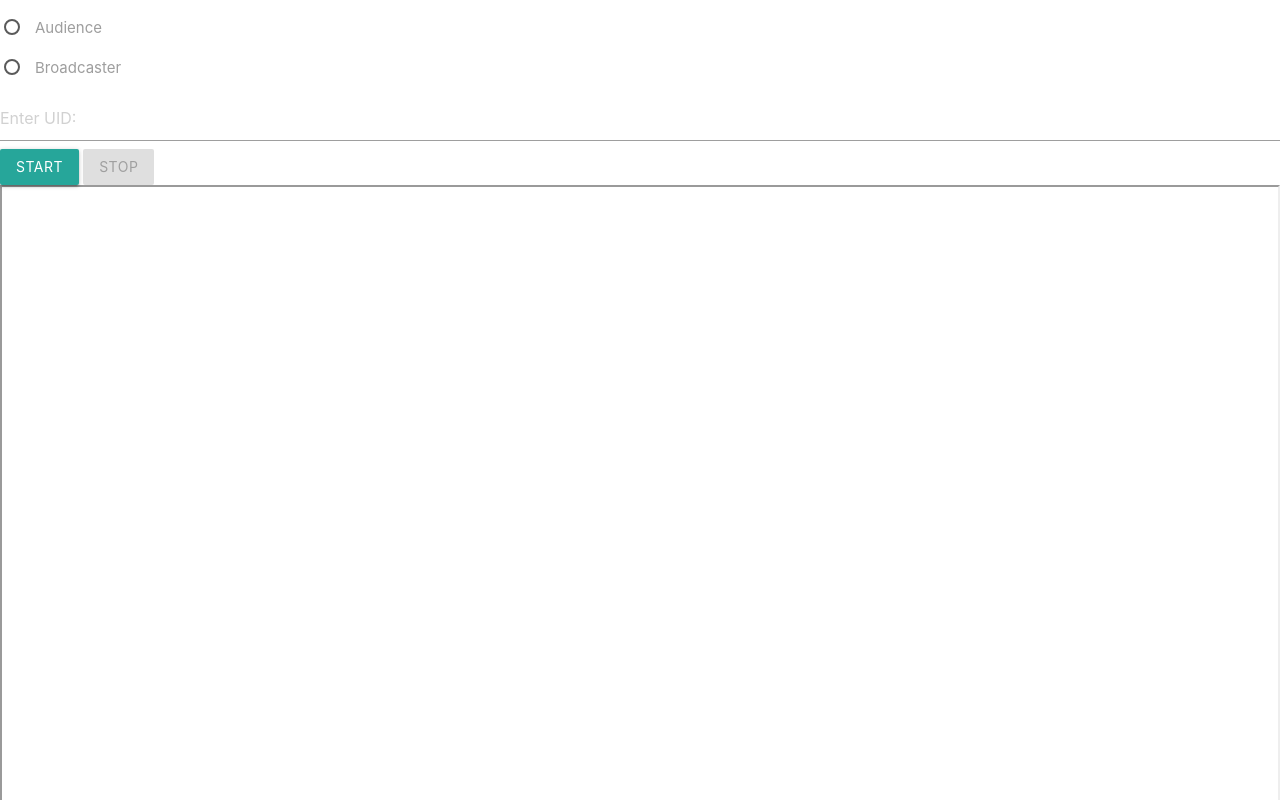
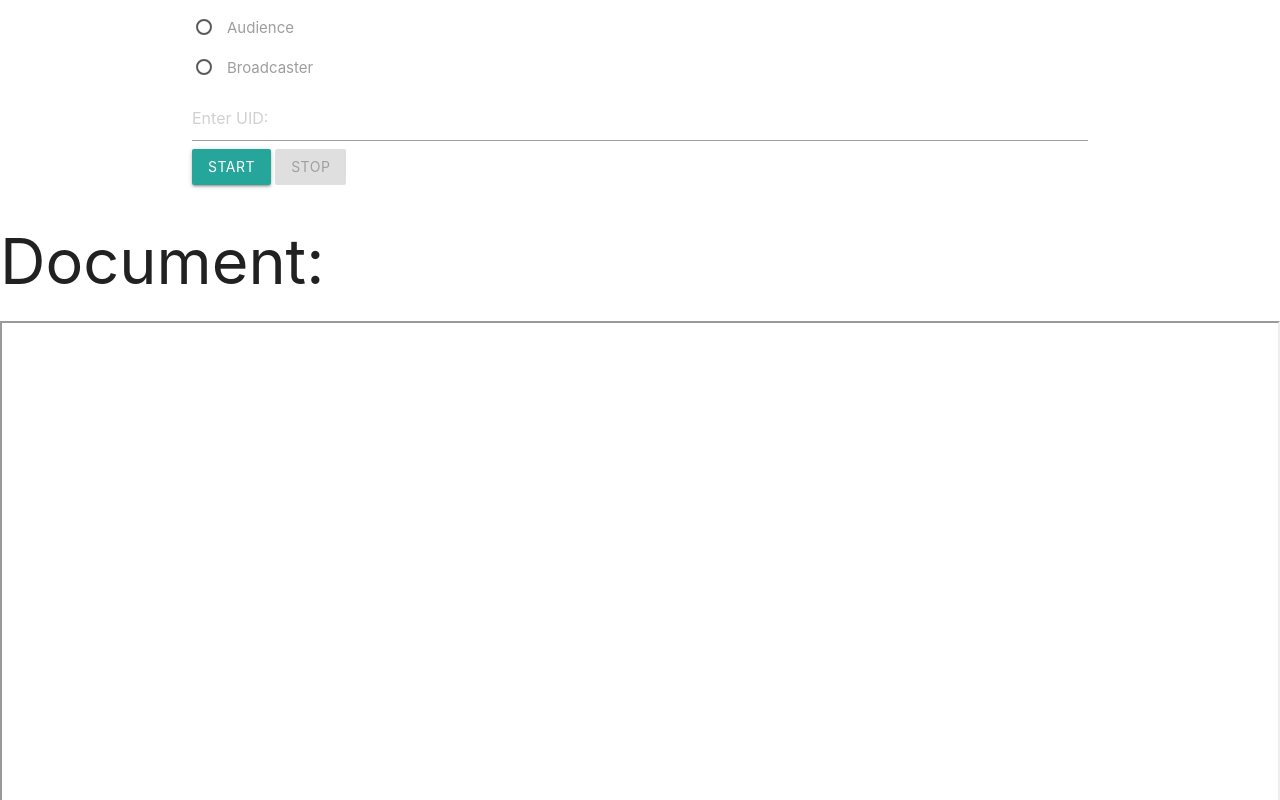
Before and after one commit to samyak-jain/AgoraOfficeSample, a website with bundled scripts: page index.html in a window 1280 px wide. Shown: the top 800 px of the page. Built offline with nearby package versions, Linux system fonts and the light colour scheme; what agora-rtm-sdk would draw is missing.

Commit message:
UI updates

```diff
--- a/index.html
+++ b/index.html
@@ -9,6 +9,7 @@
 	<title>Sample</title>
 </head>
 <body>
+	<div class="container">
 		<p>
 			<label>
 			  <input class="with-gap" name="group3" type="radio" value="audience" />
@@ -26,6 +27,9 @@
 
 		<a id="start" class="waves-effect waves-light btn">Start</a>
 		<a id="stop" class="waves-effect waves-light btn disabled">Stop</a>
+	</div>
+
+	<h1>Document:</h1>
 
 	<iframe id="test" width="100%" height="1000px"></iframe>
 
```
Lines whose indentation alone changed are shown as unchanged.
